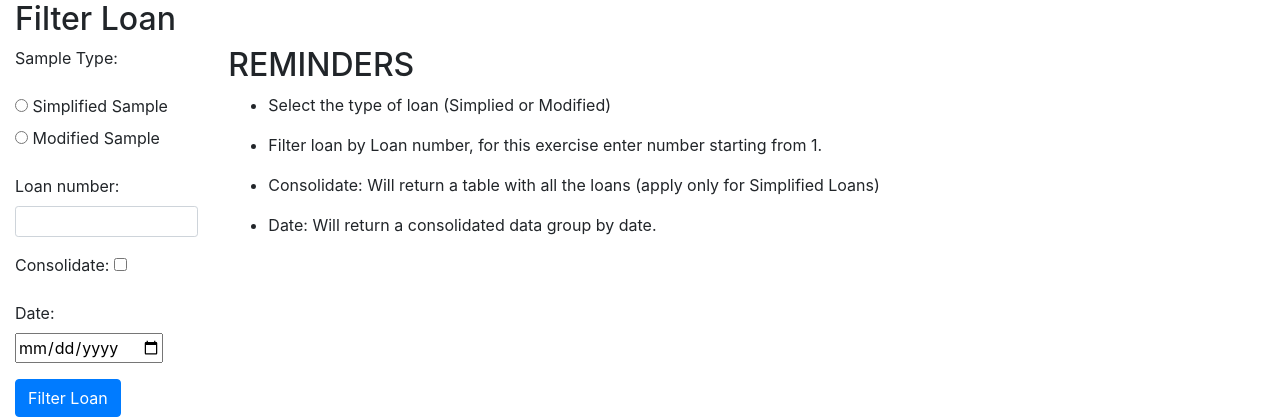
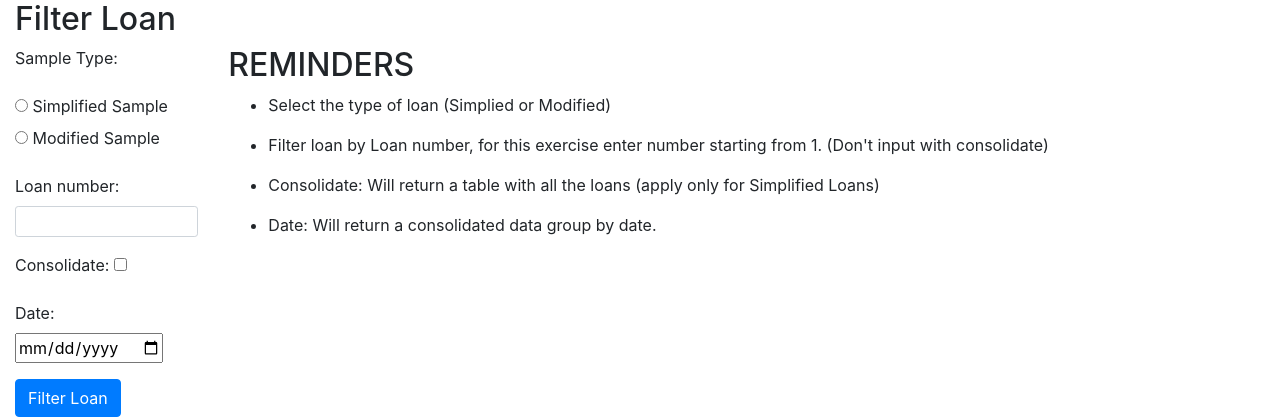
Before and after one commit to villamormjd/vml-loan, a Django app: page /loans/list/ in a window 1280 px wide. Shown: the part 56-476 px from the top of the page. Run offline with Django 5.2, Linux system fonts and the light colour scheme.

Commit message:
updated file

```diff
--- a/templates/loan/simplified_loan.html
+++ b/templates/loan/simplified_loan.html
@@ -23,7 +23,7 @@
             <h2> REMINDERS </h2>
             <ul>
                 <li> <p> Select the type of loan (Simplied or Modified) </p> </li>
-                <li> <p> Filter loan by Loan number, for this exercise enter number starting from 1. </p></li>
+                <li> <p> Filter loan by Loan number, for this exercise enter number starting from 1. (Don't input with consolidate) </p></li>
                 <li> <p> Consolidate: Will return a table with all the loans (apply only for Simplified Loans) </p> </li>
                 <li> <p> Date: Will return a consolidated data group by date. </p> </li>
             </ul>
```
